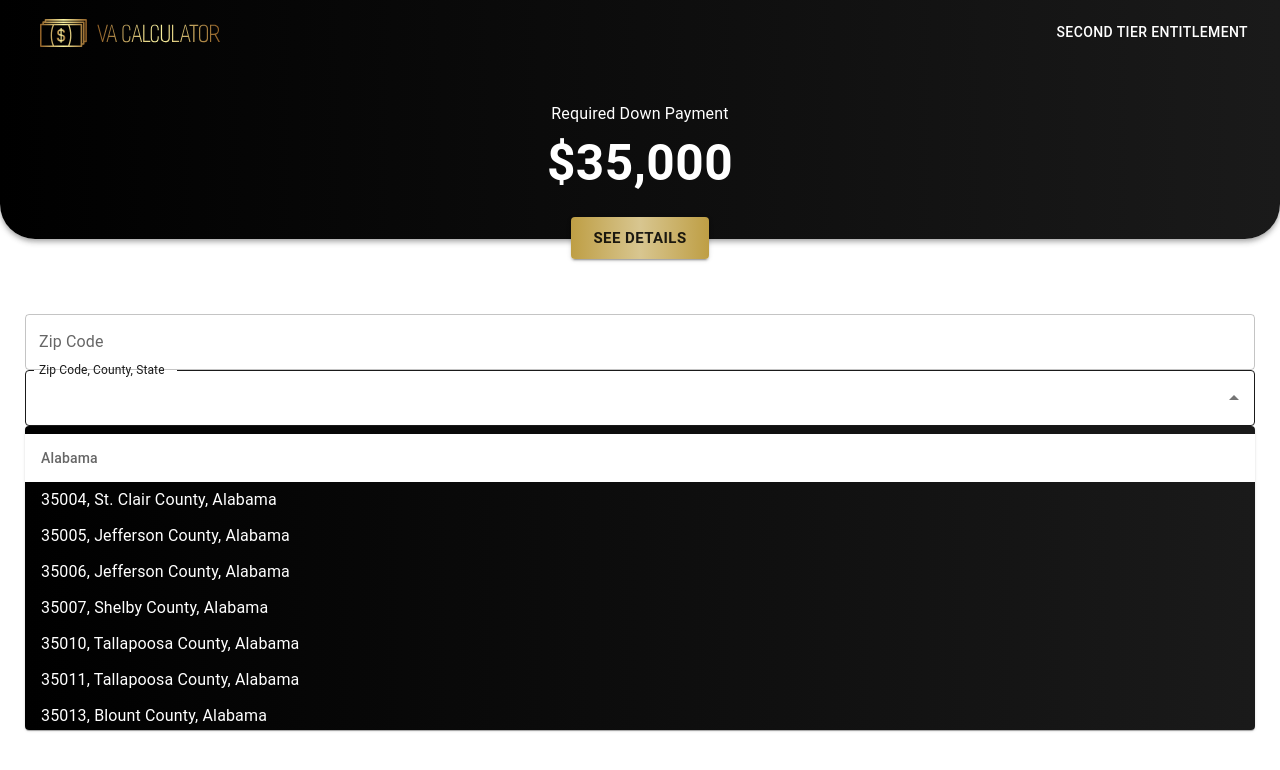
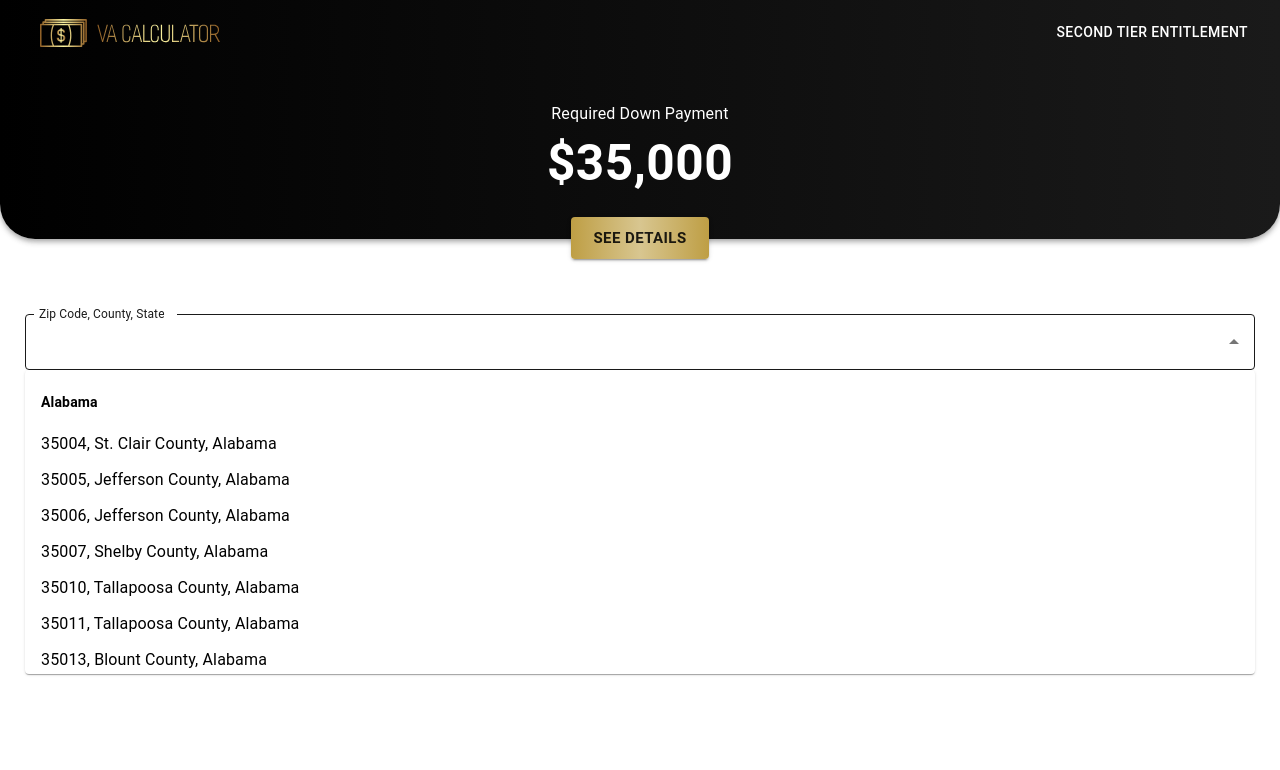
Before and after one commit to bhaden94/va-calculator, a Next.js app: page / in a window 1280 px wide. Both pictures are taken after a click on the element "Zip Code, County, State". Shown: the top 770 px of the page. Built offline with nearby package versions, Linux system fonts and the light colour scheme; a web font is replaced by a local one.

Commit message:
Remove original zip code element.

```diff
--- a/pages/index.tsx
+++ b/pages/index.tsx
@@ -51,7 +51,11 @@ function renderRow(props: ListChildComponentProps) {
 			<ListSubheader
 				key={dataSet.key}
 				component="div"
-				style={inlineStyle}
+				style={{
+					...inlineStyle,
+					color: theme.palette.secondary.main,
+					fontWeight: "bold",
+				}}
 			>
 				{dataSet.group}
 			</ListSubheader>
@@ -148,6 +152,10 @@ const StyledPopper = styled(Popper)({
 			margin: 0,
 		},
 	},
+	[`& .${autocompleteClasses.paper}`]: {
+		background: theme.palette.primary.main,
+		color: theme.palette.secondary.main,
+	},
 });
 
 const filterOptions = createFilterOptions({
@@ -174,21 +182,6 @@ const EntitlementData = ({ data, nonOptimizedData }: EntitlementDataProps) => {
 				<main style={{ marginTop: appBarHeight }}>
 					<NavBarExtension />
 					<div className={styles.main}>
-						<TextField
-							label="Zip Code"
-							variant="outlined"
-							fullWidth
-							value={zipCode}
-							onChange={(event) => setZipCode(event.target.value)}
-							error={
-								zipCode !== "" && !zipCode.match(ZIP_CODE_REGEX)
-							}
-							helperText={
-								zipCode !== "" && !zipCode.match(ZIP_CODE_REGEX)
-									? "Please enter a five digit zip code"
-									: ""
-							}
-						/>
 						<Autocomplete
 							id="virtualize-demo"
 							fullWidth
@@ -202,7 +195,10 @@ const EntitlementData = ({ data, nonOptimizedData }: EntitlementDataProps) => {
 								`${option.zipCode}, ${option.county}, ${option.state}`
 							}
 							renderInput={(params) => (
-								<TextField {...params} label="Zip Code, County, State" />
+								<TextField
+									{...params}
+									label="Zip Code, County, State"
+								/>
 							)}
 							renderOption={(props, option, state) =>
 								[props, option, state.index] as React.ReactNode
```
